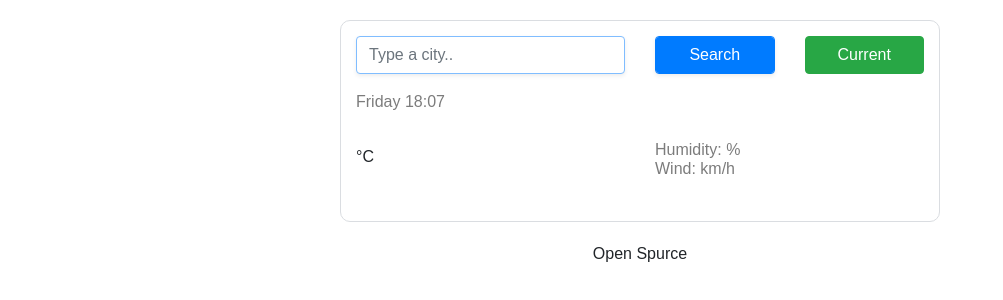
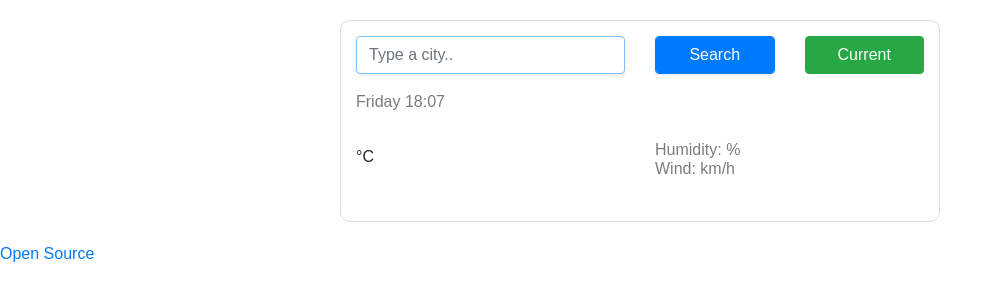
Before and after one commit to umapak13/Weather-app-project, a plain HTML site: page index.html in a window 1280 px wide. Shown: the whole page, without its empty margins (0-1003 px from the left). Drawn offline with nearby package versions, Linux system fonts and the light colour scheme; no server answers.

Commit message:
added github footer

```diff
--- a/index.html
+++ b/index.html
@@ -69,12 +69,13 @@
             </ul>
           </div>
         </div>
-        </div>
-        <div class="footer">
-            <ahref="https://github.com/umapak13/Weather-app-project.git">Open Spurce</a>
-        </div>
+      </div>
+    </div>
+     <div class="footer">
+        <a href="https://github.com/jennjulien/weather-app.git">Open Source</a>
 
-    </div>
+
+    </body>
     <script src="script.js"></script>
   </body>
 </html>
--- a/style.css
+++ b/style.css
@@ -53,7 +53,3 @@ li {
 .search-form {
   margin-bottom: 20px;
 }
-
-.footer {
-  text-align: center;
-}
```
